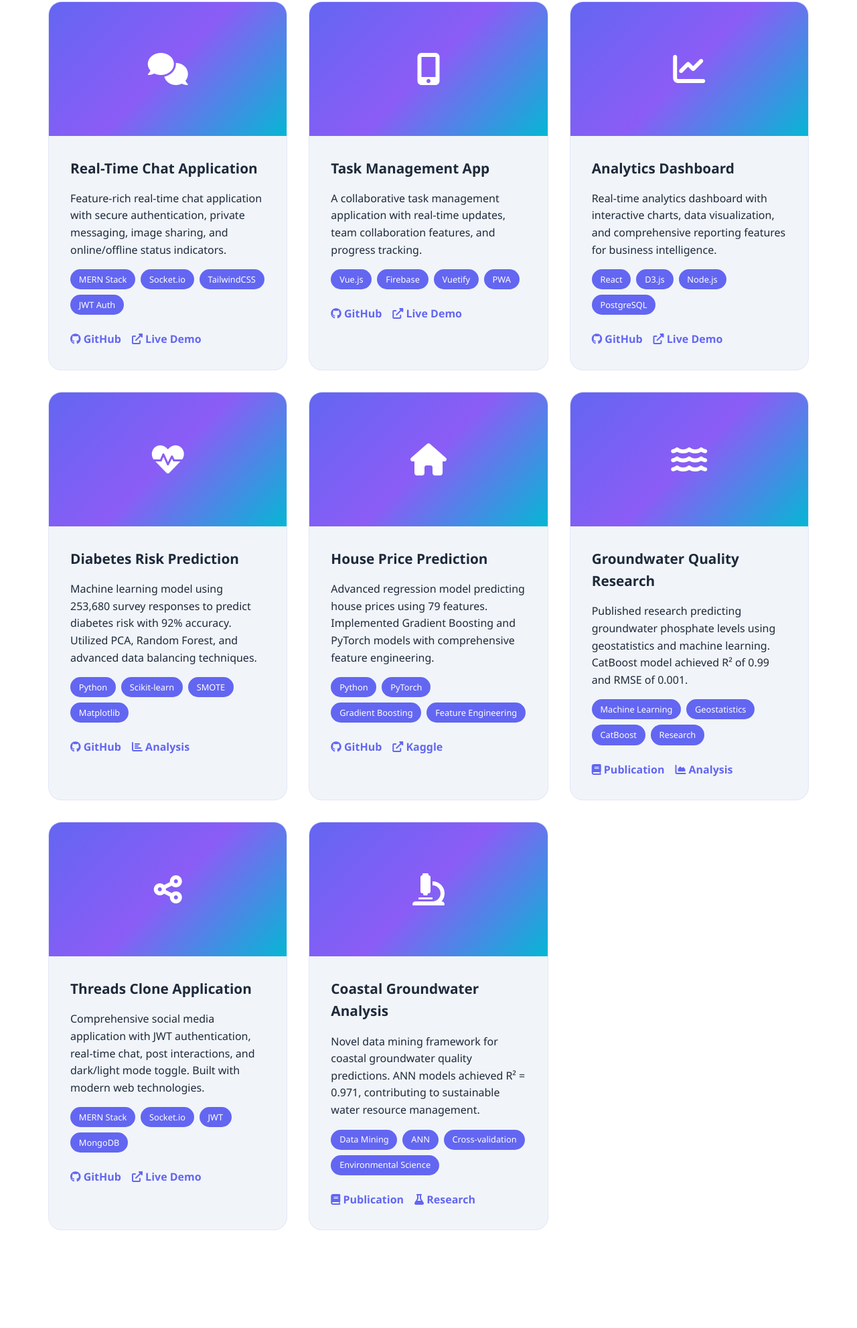
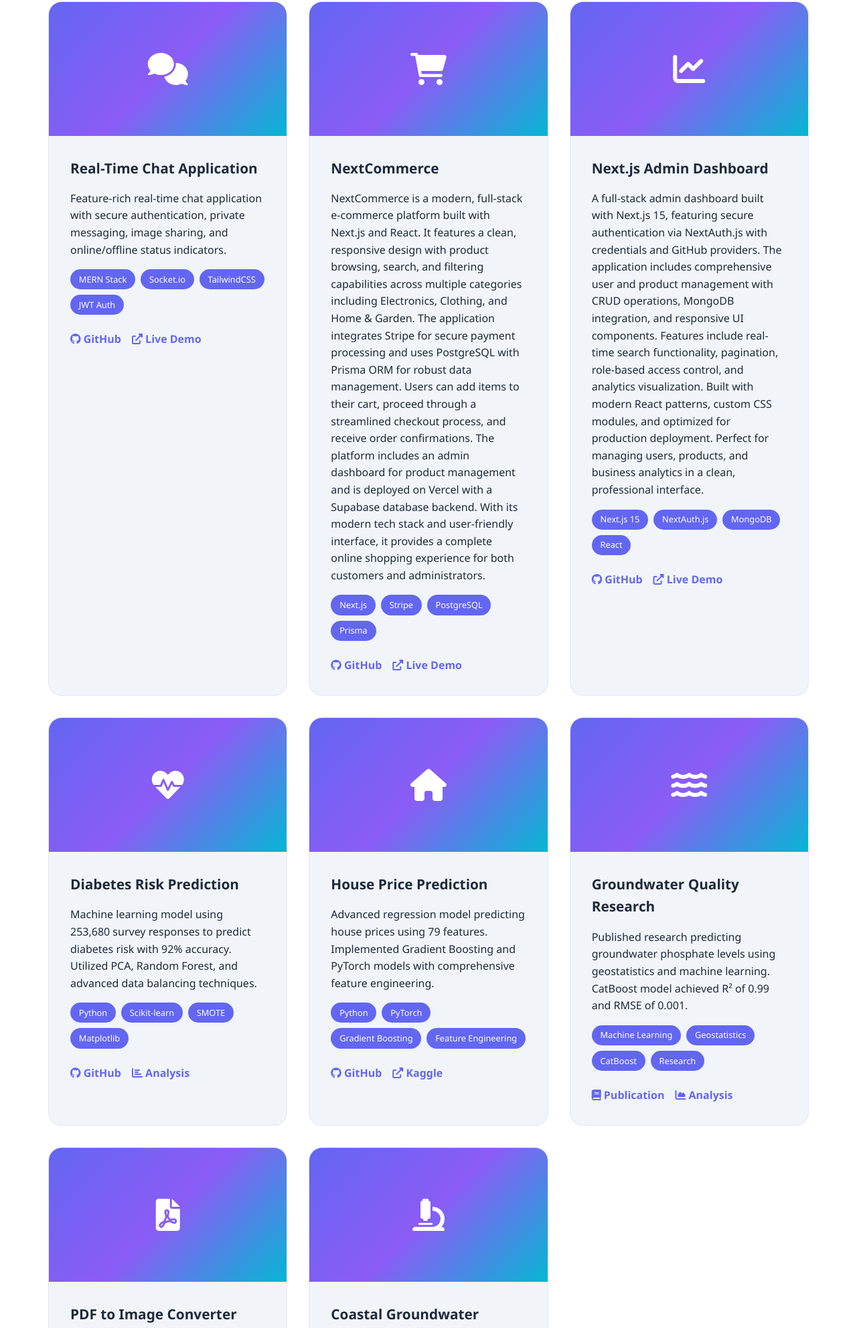
Before and after one commit to NazneenGenAI/Protfolio-Project, a website: page frontend/index.html in a window 1280 px wide. Shown: the part 4318-6301 px from the top of the page at 67% size. Drawn offline with Linux system fonts and the light colour scheme.

Commit message:
Update portfolio project descriptions
- Replace Analytics Dashboard with Next.js Admin Dashboard featuring NextAuth.js authentication and MongoDB integration
- Replace Task Management App with NextCommerce e-commerce platform featuring Stripe payments and PostgreSQL database
- Replace Threads Clone with PDF to Image Converter featuring client-side processing and batch conversion capabilities
- Update project links and technology stacks to reflect actual implementations

```diff
--- a/frontend/index.html
+++ b/frontend/index.html
@@ -882,22 +882,22 @@
 
                 <div class="project-card">
                     <div class="project-image">
-                        <i class="fas fa-mobile-alt"></i>
+                        <i class="fas fa-shopping-cart"></i>
                     </div>
                     <div class="project-info">
-                        <h3 class="project-title">Task Management App</h3>
-                        <p>A collaborative task management application with real-time updates, team collaboration features, and progress tracking.</p>
+                        <h3 class="project-title">NextCommerce</h3>
+                        <p>NextCommerce is a modern, full-stack e-commerce platform built with Next.js and React. It features a clean, responsive design with product browsing, search, and filtering capabilities across multiple categories including Electronics, Clothing, and Home & Garden. The application integrates Stripe for secure payment processing and uses PostgreSQL with Prisma ORM for robust data management. Users can add items to their cart, proceed through a streamlined checkout process, and receive order confirmations. The platform includes an admin dashboard for product management and is deployed on Vercel with a Supabase database backend. With its modern tech stack and user-friendly interface, it provides a complete online shopping experience for both customers and administrators.</p>
                         <div class="project-tech">
-                            <span class="tech-tag">Vue.js</span>
-                            <span class="tech-tag">Firebase</span>
-                            <span class="tech-tag">Vuetify</span>
-                            <span class="tech-tag">PWA</span>
+                            <span class="tech-tag">Next.js</span>
+                            <span class="tech-tag">Stripe</span>
+                            <span class="tech-tag">PostgreSQL</span>
+                            <span class="tech-tag">Prisma</span>
                         </div>
                         <div class="project-links">
-                            <a href="https://github.com/nazneenaktar" class="project-link">
+                            <a href="https://github.com/NazneenGenAI/Next_Ecommerce" class="project-link">
                                 <i class="fab fa-github"></i> GitHub
                             </a>
-                            <a href="#" class="project-link">
+                            <a href="https://next-ecommerce-liard-chi.vercel.app/" class="project-link">
                                 <i class="fas fa-external-link-alt"></i> Live Demo
                             </a>
                         </div>
@@ -909,19 +909,19 @@
                         <i class="fas fa-chart-line"></i>
                     </div>
                     <div class="project-info">
-                        <h3 class="project-title">Analytics Dashboard</h3>
-                        <p>Real-time analytics dashboard with interactive charts, data visualization, and comprehensive reporting features for business intelligence.</p>
+                        <h3 class="project-title">Next.js Admin Dashboard</h3>
+                        <p>A full-stack admin dashboard built with Next.js 15, featuring secure authentication via NextAuth.js with credentials and GitHub providers. The application includes comprehensive user and product management with CRUD operations, MongoDB integration, and responsive UI components. Features include real-time search functionality, pagination, role-based access control, and analytics visualization. Built with modern React patterns, custom CSS modules, and optimized for production deployment. Perfect for managing users, products, and business analytics in a clean, professional interface.</p>
                         <div class="project-tech">
+                            <span class="tech-tag">Next.js 15</span>
+                            <span class="tech-tag">NextAuth.js</span>
+                            <span class="tech-tag">MongoDB</span>
                             <span class="tech-tag">React</span>
-                            <span class="tech-tag">D3.js</span>
-                            <span class="tech-tag">Node.js</span>
-                            <span class="tech-tag">PostgreSQL</span>
                         </div>
                         <div class="project-links">
-                            <a href="https://github.com/nazneenaktar" class="project-link">
+                            <a href="https://github.com/NazneenGenAI/Next_Dashboard" class="project-link">
                                 <i class="fab fa-github"></i> GitHub
                             </a>
-                            <a href="#" class="project-link">
+                            <a href="https://next-dashboard-alpha-murex.vercel.app/dashboard" class="project-link">
                                 <i class="fas fa-external-link-alt"></i> Live Demo
                             </a>
                         </div>
@@ -1002,22 +1002,22 @@
 
                 <div class="project-card">
                     <div class="project-image">
-                        <i class="fas fa-share-alt"></i>
+                        <i class="fas fa-file-pdf"></i>
                     </div>
                     <div class="project-info">
-                        <h3 class="project-title">Threads Clone Application</h3>
-                        <p>Comprehensive social media application with JWT authentication, real-time chat, post interactions, and dark/light mode toggle. Built with modern web technologies.</p>
+                        <h3 class="project-title">PDF to Image Converter</h3>
+                        <p>A client-side web application that converts PDF files to high-quality images (JPG/PNG) directly in the browser. Features drag-and-drop upload, configurable output settings including DPI scaling, quality control, and color filters like grayscale and sepia. Supports batch processing with ZIP download for multiple pages and individual page downloads. Built with PDF.js for reliable PDF rendering and requires no server-side processing - all conversions happen locally for privacy and speed.</p>
                         <div class="project-tech">
-                            <span class="tech-tag">MERN Stack</span>
-                            <span class="tech-tag">Socket.io</span>
-                            <span class="tech-tag">JWT</span>
-                            <span class="tech-tag">MongoDB</span>
+                            <span class="tech-tag">PDF.js</span>
+                            <span class="tech-tag">JavaScript</span>
+                            <span class="tech-tag">HTML5 Canvas</span>
+                            <span class="tech-tag">Client-side</span>
                         </div>
                         <div class="project-links">
-                            <a href="https://github.com/NazneenGenAI" class="project-link">
+                            <a href="https://github.com/NazneenGenAI/PDF_Convertor" class="project-link">
                                 <i class="fab fa-github"></i> GitHub
                             </a>
-                            <a href="#" class="project-link">
+                            <a href="https://pdfconvertoraktar.vercel.app/" class="project-link">
                                 <i class="fas fa-external-link-alt"></i> Live Demo
                             </a>
                         </div>
```
